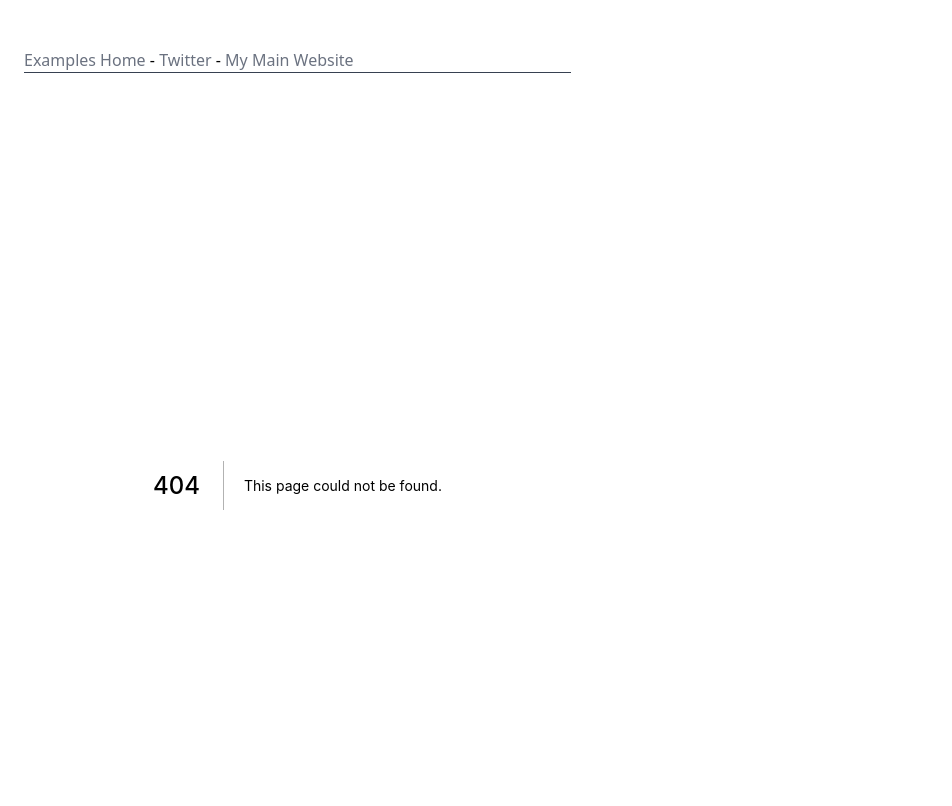
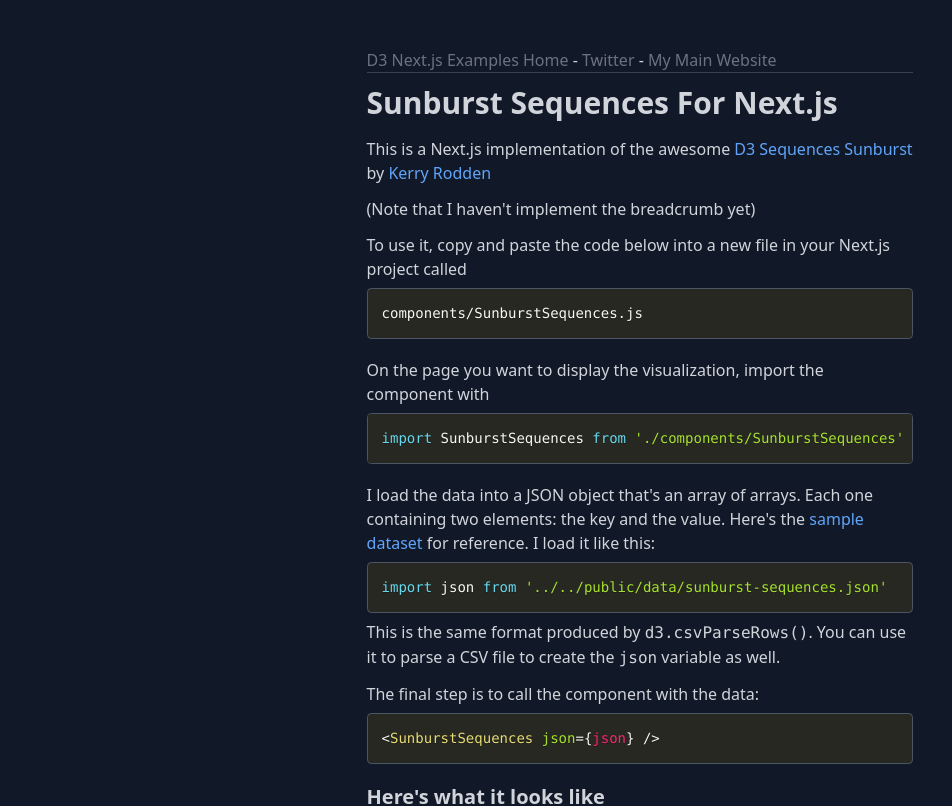
Before and after one commit to alanwsmith/d3-playground.alanwsmith.com, a Next.js app: page /sunburst-sequences in a window 1280 px wide. Before the commit this address had no page. Shown: the top 806 px of the page, without its empty margins (0-952 px from the left). Built offline with nearby package versions, Linux system fonts and the light colour scheme.

Commit message:
Bunch of content updates

```diff
--- a/components/LayoutMain.js
+++ b/components/LayoutMain.js
@@ -6,10 +6,10 @@
       <nav className="mt-4 mx-auto pt-2 px-6 max-w-prose">
         <div className="border-b border-gray-700">
           <Link href="/">
-            <a className="text-gray-500">Examples Home</a>
+            <a className="text-gray-500">D3 Next.js Examples Home</a>
           </Link>{' '}
           -{' '}
-          <a className="text-gray-500" href="https://www.alanwsmith.com/">
+          <a className="text-gray-500" href="https://twitter.com/TheIdOfAlan">
             Twitter
           </a>{' '}
           -{' '}
--- a/components/SourceCode.js
+++ b/components/SourceCode.js
@@ -6,15 +6,19 @@
 import 'prismjs/plugins/line-numbers/prism-line-numbers.js'
 import 'prismjs/plugins/line-numbers/prism-line-numbers.css'
 
-export default function SourceCode({ code }) {
+export default function SourceCode({ code, language, lines = true }) {
   useEffect(() => {
     Prism.highlightAll()
   }, [])
 
   return (
     <div className="text-sm">
-      <pre className="border border-gray-600 line-numbers">
-        <code className="language-jsx">{code}</code>
+      <pre
+        className={`border border-gray-600 ${
+          lines === true ? 'line-numbers' : ''
+        }`}
+      >
+        <code className={`language-${language}`}>{code}</code>
       </pre>
     </div>
   )
--- a/pages/index.js
+++ b/pages/index.js
@@ -3,11 +3,17 @@
 export default function Page() {
   const links = [
     'using-d3-in-nextjs-basic-loading',
-    'sequences-sunburst',
+    'sunburst-sequences',
     'sunburst-basic',
   ]
 
   return (
+    <div>
+      <p>This is my scratchpad for making D3 examples that work with Next.js</p>
+      <p>
+        The main trick is to use method for basic loading described in the first
+        link
+      </p>
       <ul>
         {links.map((link) => (
           <li key={link}>
@@ -17,5 +23,6 @@
           </li>
         ))}
       </ul>
+    </div>
   )
 }
--- a/pages/sequences-sunburst/index.js
+++ /dev/null
@@ -1,11 +0,0 @@
-import SequencesSunburst from './SequencesSunburst'
-import SourceCode from '../../components/SourceCode'
-
-export default function Home() {
-  return (
-    <div>
-      <SequencesSunburst />
-      <SourceCode />
-    </div>
-  )
-}
--- /dev/null
+++ b/pages/sunburst-basic/SunburstBasic.js
@@ -0,0 +1,119 @@
+import React, { useEffect, RefObject } from 'react'
+import * as d3 from 'd3'
+
+export default function D3Svg({ width, height }) {
+  const ref = React.createRef()
+
+  useEffect(() => {
+    draw()
+  }, [])
+
+  const draw = () => {
+    const svg = d3.select(ref.current)
+    // Note: this .remove() call prevents
+    // issues with Next.js hot reloading
+    svg.selectAll('*').remove()
+    svg
+      .append('g')
+      .append('rect')
+      .attr('width', 400)
+      .attr('height', 100)
+      .attr('fill', 'green')
+  }
+
+  return <svg width={width} height={height} ref={ref} />
+}
+
+
+
+
+const SunburstBasic = () => {
+  const ref = React.createRef()
+
+  useEffect(() => {
+    draw()
+  })
+  const draw = () => {
+    // JSON data
+    var nodeData = {
+      name: 'TOPICS',
+      children: [
+        {
+          name: 'Topic A',
+          children: [
+            { name: 'Sub A1', size: 4 },
+            { name: 'Sub A2', size: 4 },
+          ],
+        },
+        {
+          name: 'Topic B',
+          children: [
+            { name: 'Sub B1', size: 3 },
+            { name: 'Sub B2', size: 3 },
+            {
+              name: 'Sub B3',
+              size: 3,
+            },
+          ],
+        },
+        {
+          name: 'Topic C',
+          children: [
+            { name: 'Sub A1', size: 4 },
+            { name: 'Sub A2', size: 4 },
+          ],
+        },
+      ],
+    }
+
+    // Variables
+    var width = 500
+    var height = 500
+    var radius = Math.min(width, height) / 2
+    // var color = d.scaleOrdinal(d3.schemeCategory20b)
+
+    // Create primary <g> element
+    var g = d3
+      .select(ref.current)
+      .attr('width', width)
+      .attr('height', height)
+      .append('g')
+      .attr('transform', 'translate(' + width / 2 + ',' + height / 2 + ')')
+
+    // Data strucure
+    var partition = d3.partition().size([2 * Math.PI, radius])
+
+    // Find data root
+    var root = d3.hierarchy(nodeData).sum(function (d) {
+      return d.size
+    })
+
+    // Size arcs
+    partition(root)
+    var arc = d3
+      .arc()
+      .startAngle(function (d) {
+        return d.x0
+      })
+      .endAngle(function (d) {
+        return d.x1
+      })
+      .innerRadius(function (d) {
+        return d.y0
+      })
+      .outerRadius(function (d) {
+        return d.y1
+      })
+
+    // Put it all together
+    g.selectAll('path')
+      .data(root.descendants())
+      .enter()
+      .append('path')
+      .attr('display', function (d) {
+        return d.depth ? null : 'none'
+      })
+      .attr('d', arc)
+      .style('stroke', '#fff')
+      .style('fill', '#def')
+  }
--- a/pages/sunburst-basic/index.js
+++ b/pages/sunburst-basic/index.js
@@ -1,99 +1,15 @@
 import React, { useEffect, RefObject } from 'react'
 import * as d3 from 'd3'
 
-const Rectangle = () => {
-  const ref = React.createRef()
-
-  useEffect(() => {
-    draw()
-  })
-  const draw = () => {
-    // JSON data
-    var nodeData = {
-      name: 'TOPICS',
-      children: [
-        {
-          name: 'Topic A',
-          children: [
-            { name: 'Sub A1', size: 4 },
-            { name: 'Sub A2', size: 4 },
-          ],
-        },
-        {
-          name: 'Topic B',
-          children: [
-            { name: 'Sub B1', size: 3 },
-            { name: 'Sub B2', size: 3 },
-            {
-              name: 'Sub B3',
-              size: 3,
-            },
-          ],
-        },
-        {
-          name: 'Topic C',
-          children: [
-            { name: 'Sub A1', size: 4 },
-            { name: 'Sub A2', size: 4 },
-          ],
-        },
-      ],
-    }
-
-    // Variables
-    var width = 500
-    var height = 500
-    var radius = Math.min(width, height) / 2
-    // var color = d.scaleOrdinal(d3.schemeCategory20b)
-
-    // Create primary <g> element
-    var g = d3
-      .select(ref.current)
-      .attr('width', width)
-      .attr('height', height)
-      .append('g')
-      .attr('transform', 'translate(' + width / 2 + ',' + height / 2 + ')')
-
-    // Data strucure
-    var partition = d3.partition().size([2 * Math.PI, radius])
-
-    // Find data root
-    var root = d3.hierarchy(nodeData).sum(function (d) {
-      return d.size
-    })
-
-    // Size arcs
-    partition(root)
-    var arc = d3
-      .arc()
-      .startAngle(function (d) {
-        return d.x0
-      })
-      .endAngle(function (d) {
-        return d.x1
-      })
-      .innerRadius(function (d) {
-        return d.y0
-      })
-      .outerRadius(function (d) {
-        return d.y1
-      })
-
-    // Put it all together
-    g.selectAll('path')
-      .data(root.descendants())
-      .enter()
-      .append('path')
-      .attr('display', function (d) {
-        return d.depth ? null : 'none'
-      })
-      .attr('d', arc)
-      .style('stroke', '#fff')
-      .style('fill', '#def')
-  }
+export default function Page() {
   return (
     <div>
-      <div>From here, but without type script</div>
+      <div>
+        This page is the start of Next.js version of
+        <a href="https://bl.ocks.org/denjn5/e1cdbbe586ac31747b4a304f8f86efa5">
+          this tutorial
+        </a>
+      </div>
       <svg ref={ref}>
         <g transform="translate(0, 0)">
           <rect width="500" height="500" fill="green" />
@@ -101,8 +17,4 @@
       </svg>
     </div>
   )
-
-  return <div>asdf</div>
 }
-
-export default Rectangle
--- a/pages/sequences-sunburst/SequencesSunburst.js
+++ b/pages/sunburst-sequences/SunburstSequences.js
@@ -1,7 +1,5 @@
 import React, { useState, useEffect, RefObject } from 'react'
 import * as d3 from 'd3'
-
-import csv from './data.json'
 
 function buildHierarchy(csv) {
   const root = { name: 'root', children: [] }
@@ -18,7 +16,6 @@
       const nodeName = parts[j]
       let childNode = null
       if (j + 1 < parts.length) {
-        // Not yet at the end of the sequence; move down the tree.
         let foundChild = false
         for (let k = 0; k < children.length; k++) {
           if (children[k]['name'] == nodeName) {
@@ -27,14 +24,12 @@
             break
           }
         }
-        // If we don't already have a child node for this branch, create it.
         if (!foundChild) {
           childNode = { name: nodeName, children: [] }
           children.push(childNode)
         }
         currentNode = childNode
       } else {
-        // Reached the end of the sequence; create a leaf node.
         childNode = { name: nodeName, value: size }
         children.push(childNode)
       }
@@ -52,25 +47,20 @@
   points.push(`${breadcrumbWidth},${breadcrumbHeight}`)
   points.push(`0,${breadcrumbHeight}`)
   if (i > 0) {
-    // Leftmost breadcrumb; don't include 6th vertex.
     points.push(`${tipWidth},${breadcrumbHeight / 2}`)
   }
   return points.join(' ')
 }
 
-export default function Rectangle() {
-  const [initialized, setInitialized] = useState(false)
+export default function SequencesSunburst({ json }) {
   const ref = React.createRef()
 
   useEffect(() => {
-    if (initialized === false) {
-      draw()
-      setInitialized(true)
-    }
-  }, [setInitialized])
+    draw()
+  }, [])
 
   const draw = () => {
-    const data = buildHierarchy(csv)
+    const data = buildHierarchy(json)
     const partition = (data) =>
       d3.partition().size([2 * Math.PI, radius * radius])(
         d3
@@ -102,7 +92,6 @@
 
     const root = partition(data)
 
-    // const svg = d3.create('svg')
     const svg = d3.select(ref.current).append('svg')
     const element = svg.node()
     element.value = { sequence: [], percentage: 0.0 }
@@ -134,7 +123,6 @@
       .selectAll('path')
       .data(
         root.descendants().filter((d) => {
-          // Don't draw the root node, and for efficiency, filter out nodes that would be too small to see
           return d.depth && d.x1 - d.x0 > 0.001
         })
       )
@@ -161,9 +149,7 @@
       .join('path')
       .attr('d', mousearc)
       .on('mouseenter', (event, d) => {
-        // Get the ancestors of the current segment, minus the root
         const sequence = d.ancestors().reverse().slice(1)
-        // Highlight the ancestors
         path.attr('fill-opacity', (node) =>
           sequence.indexOf(node) >= 0 ? 1.0 : 0.3
         )
--- /dev/null
+++ b/pages/sunburst-sequences/index.js
@@ -0,0 +1,92 @@
+import fs from 'fs'
+
+import Link from 'next/link'
+
+import SunburstSequences from './SunburstSequences'
+import SourceCode from '../../components/SourceCode'
+
+import json from '../../public/data/sequences-sunburst.json'
+
+export default function Home(props) {
+  return (
+    <div>
+      <h1>Sunburst Sequences For Next.js</h1>
+      <ul>
+        <li>
+          This is a Next.js implementation of the awesome{' '}
+          <a href="https://observablehq.com/@kerryrodden/sequences-sunburst">
+            D3 Sequences Sunburst
+          </a>{' '}
+          by <a href="https://twitter.com/kerryrodden">Kerry Rodden</a>
+        </li>
+        <li>(Note that I haven&apos;t implement the breadcrumb yet)</li>
+        <li>
+          To use it, copy and paste the code below into a new file in your
+          Next.js project called{' '}
+          <SourceCode
+            code={`components/SunburstSequences.js`}
+            language="jsx"
+            lines={false}
+          />
+        </li>
+        <li>
+          On the page you want to display the visualization, import the
+          component with
+          <SourceCode
+            code={`import SunburstSequences from './components/SunburstSequences'`}
+            language="jsx"
+            lines={false}
+          />
+        </li>
+        <li>
+          I load the data into a JSON object that&apos;s an array of arrays.
+          Each one containing two elements: the key and the value. Here&apos;s
+          the{' '}
+          <Link href="/data/sequences-sunburst.json">
+            <a>sample dataset</a>
+          </Link>{' '}
+          for reference. I load it like this:
+          <SourceCode
+            code={`import json from '../../public/data/sunburst-sequences.json'`}
+            language="jsx"
+            lines={false}
+          />
+          This is the same format produced by <code>d3.csvParseRows()</code>.
+          You can use it to parse a CSV file to create the <code>json</code>{' '}
+          variable as well.
+        </li>
+        <li>
+          The final step is to call the component with the data:
+          <SourceCode
+            code={`<SunburstSequences json={json} />`}
+            language="jsx"
+            lines={false}
+          />
+        </li>
+      </ul>
+      <h3>Here&apos;s what it looks like</h3>
+      <SunburstSequences json={json} />
+      <h3>And here&apos;s the code</h3>
+      <SourceCode code={props.code} language="jsx" />
+      <p>Enjoy</p>
+    </div>
+  )
+}
+
+export async function getStaticProps(context) {
+  const fileToRead = `./pages/sunburst-sequences/SunburstSequences.js`
+  try {
+    const code = fs.readFileSync(fileToRead, `utf8`)
+    return {
+      props: {
+        code: code,
+      },
+    }
+  } catch (err) {
+    return {
+      props: {
+        code: `Could not find: ${fileToRead} - ${err}`,
+      },
+    }
+  }
+}
--- a/pages/using-d3-in-nextjs-basic-loading/D3Svg.js
+++ b/pages/using-d3-in-nextjs-basic-loading/D3Svg.js
@@ -1,4 +1,4 @@
-import React, { useState, useEffect, RefObject } from 'react'
+import React, { useEffect, RefObject } from 'react'
 import * as d3 from 'd3'
 
 export default function D3Svg({ width, height }) {
--- a/pages/using-d3-in-nextjs-basic-loading/index.js
+++ b/pages/using-d3-in-nextjs-basic-loading/index.js
@@ -5,23 +5,33 @@
 export default function Page(props) {
   return (
     <div>
-      <h1>Using D3 in Next.js - Basic Loading</h1>
+      <h1>Using D3 in Next.js</h1>
       <ul>
         <li>
-          The code below shows the basic setup for how to use D3 in a Next.js
-          app
+          This is how to use the <a href="https://d3js.org/">D3</a> javascript
+          library in <a href="https://nextjs.org/">Next.js</a>. The rending is
+          done client-side instead of server-side. (It looks like{' '}
+          <a href="https://github.com/d3-node/d3-node">d3-node</a> is the way to
+          go for server-side, but I haven't messed with that yet.)
         </li>
         <li>
-          D3 is installed with <code className="language-bash">npm i d3</code>
+          First, install D3 with:
+          <SourceCode code={`npm install d3`} language="bash" lines={false} />
         </li>
         <li>
-          I&apos;m using{' '}
-          <code className="language-jsx">import * as d3 from 'd3'</code> to load
-          everything. It&apos;s also possible to import just the parts you need
-          with individual modules like{' '}
-          <code className="language-jsx">
-            import {'{'} scaleLinear {'}'} from "d3-scale"
-          </code>
+          I load the entire set of D3 functionality via:
+          <SourceCode
+            code={`import * as d3 from 'd3'`}
+            language="jsx"
+            lines={false}
+          />
+          It&apos;s also possible to import just the parts you need with
+          individual modules like
+          <SourceCode
+            code={`import {'{'} scaleLinear {'}'} from "d3-scale"`}
+            language="jsx"
+            lines={false}
+          />
         </li>
       </ul>
       <p>
@@ -33,7 +43,7 @@
         <D3Svg width="400" height="150" />
       </div>
       <p>And this is the source code it self</p>
-      <SourceCode code={props.fileContents} />
+      <SourceCode code={props.fileContents} language="jsx" />
       <p>
         One thing to point out is that lots of the D3 examples are for older
         versions that aren't compatible with the most recent one from npm. It
--- a/styles/globals.css
+++ b/styles/globals.css
@@ -29,4 +29,7 @@
   li {
     @apply pb-3;
   }
+  p {
+    @apply pb-4;
+  }
 }
```
Also changed, not shown: public/data/sequences-sunburst.json (renamed from pages/sequences-sunburst/data.json). Lines whose indentation alone changed are shown as unchanged.
